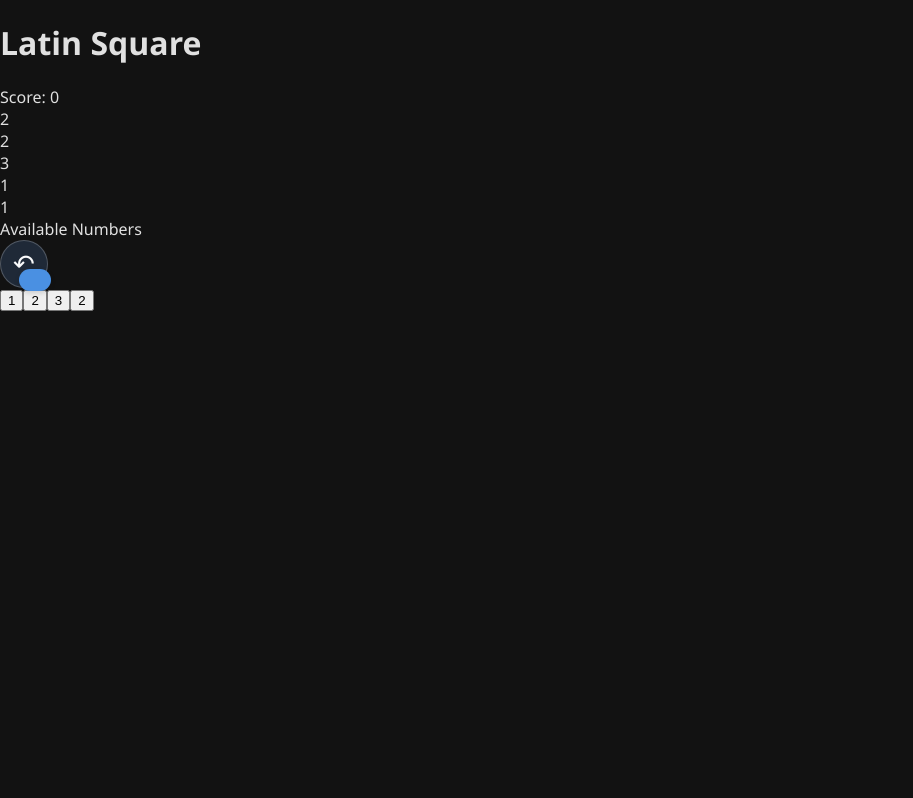
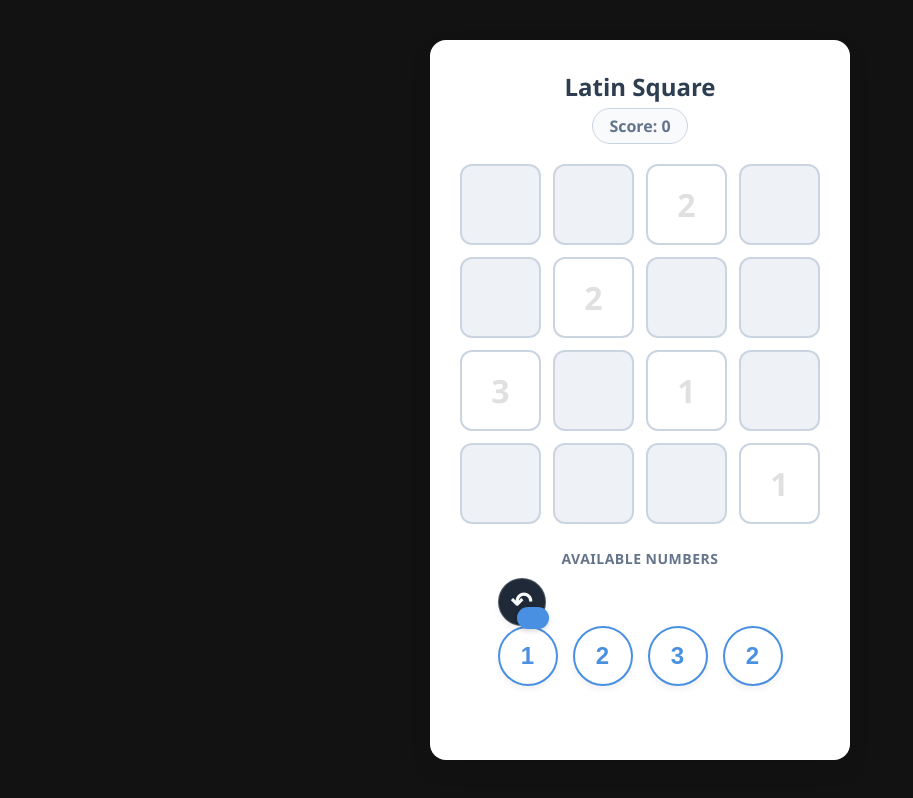
Before and after one commit to seebass15/LatinSquare, a plain HTML site: page latinSquare.html in a window 1280 px wide. Shown: the whole page, without its empty margins (0-913 px from the left). Drawn offline with Linux system fonts and the light colour scheme.

Commit message:
Update style.css moved to style.css

```diff
--- a/style.css
+++ b/style.css
@@ -1,4 +1,189 @@
 /* Global App Theme */
+body {
+            font-family: 'Segoe UI', Tahoma, Geneva, Verdana, sans-serif;
+            background-color: var(--bg-color);
+            color: var(--text-color);
+            display: flex;
+            flex-direction: column;
+            align-items: center;
+            justify-content: center;
+            min-height: 100vh;
+            margin: 0;
+            padding: 20px;
+            box-sizing: border-box;
+        }
+
+        .game-container {
+            background: var(--card-bg);
+            padding: 30px;
+            border-radius: 16px;
+            box-shadow: 0 10px 25px rgba(0, 0, 0, 0.08);
+            display: flex;
+            flex-direction: column;
+            align-items: center;
+            max-width: 360px;
+            width: 100%;
+        }
+
+        h1 {
+            margin-top: 0;
+            margin-bottom: 5px;
+            font-size: 24px;
+            color: var(--text-color);
+        }
+
+        /* SCORE BOARD STYLING */
+        .score-board {
+            font-size: 16px;
+            font-weight: 600;
+            color: #64748b;
+            margin-bottom: 20px;
+            background: #f8fafc;
+            padding: 6px 16px;
+            border-radius: 20px;
+            border: 1px solid var(--border-color);
+        }
+
+        /* FIXED GRID SIZING (Prevents resizing bugs) */
+        .grid-board {
+            display: grid;
+            gap: 12px;
+            width: 100%;
+            aspect-ratio: 1;
+            margin-bottom: 25px;
+        }
+
+        .cell {
+            background-color: var(--cell-bg);
+            border: 2px solid var(--border-color);
+            border-radius: 12px;
+            display: flex;
+            align-items: center;
+            justify-content: center;
+            font-size: 32px;
+            font-weight: bold;
+            cursor: pointer;
+            user-select: none;
+            transition: all 0.3s ease;
+            box-sizing: border-box;
+            width: 100%;
+            height: 100%;
+        }
+
+        .cell:hover {
+            border-color: var(--primary-color);
+            background-color: #e2e8f0;
+        }
+
+        .cell.filled {
+            background-color: var(--cell-filled);
+            cursor: default;
+        }
+
+        /* FULL-CELL ICE / FROST STYLING */
+        .cell.hp-2 {
+            background: linear-gradient(135deg, #e0f2fe 0%, #bae6fd 100%);
+            border-color: #38bdf8;
+            color: #0369a1;
+            box-shadow: inset 0 0 10px rgba(56, 189, 248, 0.4);
+        }
+
+        .cell.hp-3 {
+            background: linear-gradient(135deg, #7dd3fc 0%, #0284c7 100%);
+            border-color: #0284c7;
+            color: #f0f9ff;
+            text-shadow: 0 1px 3px rgba(0,0,0,0.3);
+            box-shadow: inset 0 0 15px rgba(255, 255, 255, 0.7), 0 4px 12px rgba(2, 132, 199, 0.3);
+        }
+
+        /* CANDIDATE TRAY */
+        .tray-label {
+            font-size: 14px;
+            font-weight: 600;
+            color: #64748b;
+            margin-bottom: 10px;
+            text-transform: uppercase;
+            letter-spacing: 0.5px;
+        }
+
+        .candidates-tray {
+            display: flex;
+            justify-content: center;
+            gap: 15px;
+            width: 100%;
+            margin-bottom: 20px;
+        }
+
+        .candidate-btn {
+            width: 60px;
+            height: 60px;
+            border-radius: 50%;
+            border: 2px solid var(--primary-color);
+            background-color: #ffffff;
+            color: var(--primary-color);
+            font-size: 24px;
+            font-weight: bold;
+            cursor: pointer;
+            display: flex;
+            align-items: center;
+            justify-content: center;
+            transition: all 0.2s ease;
+            box-shadow: 0 4px 6px rgba(0, 0, 0, 0.05);
+        }
+
+        .candidate-btn:hover {
+            transform: translateY(-2px);
+            box-shadow: 0 6px 12px rgba(0, 0, 0, 0.1);
+        }
+
+        .candidate-btn.selected {
+            background-color: var(--primary-color);
+            color: #ffffff;
+            transform: scale(1.1);
+        }
+
+        .candidate-btn.empty-slot {
+            border-color: #e2e8f0;
+            background-color: #f8fafc;
+            color: #cbd5e1;
+            cursor: not-allowed;
+            box-shadow: none;
+            transform: none;
+        }
+
+        .status-message {
+            height: 24px;
+            font-size: 14px;
+            font-weight: 600;
+            text-align: center;
+            color: #ef4444;
+        }
+
+        .status-message.success {
+            color: var(--accent-color);
+        }
+
+
+        .score-badge {
+            background-color: #1e1e1e;
+            color: #2ec4b6;
+            padding: 0.5rem 1rem;
+            border-radius: 8px;
+            font-weight: bold;
+            font-size: 1.1rem;
+            border: 1px solid #2a2a2a;
+            box-shadow: inset 0 2px 4px rgba(0,0,0,0.5);
+            display: inline-flex;
+            gap: 0.5rem;
+            align-items: center;
+        }
+
+        .scoreBadgeValue {
+            color: #f8f9fa;
+        }
+
+
+
 body {
     background-color: #121212;
     color: #e0e0e0;
```
